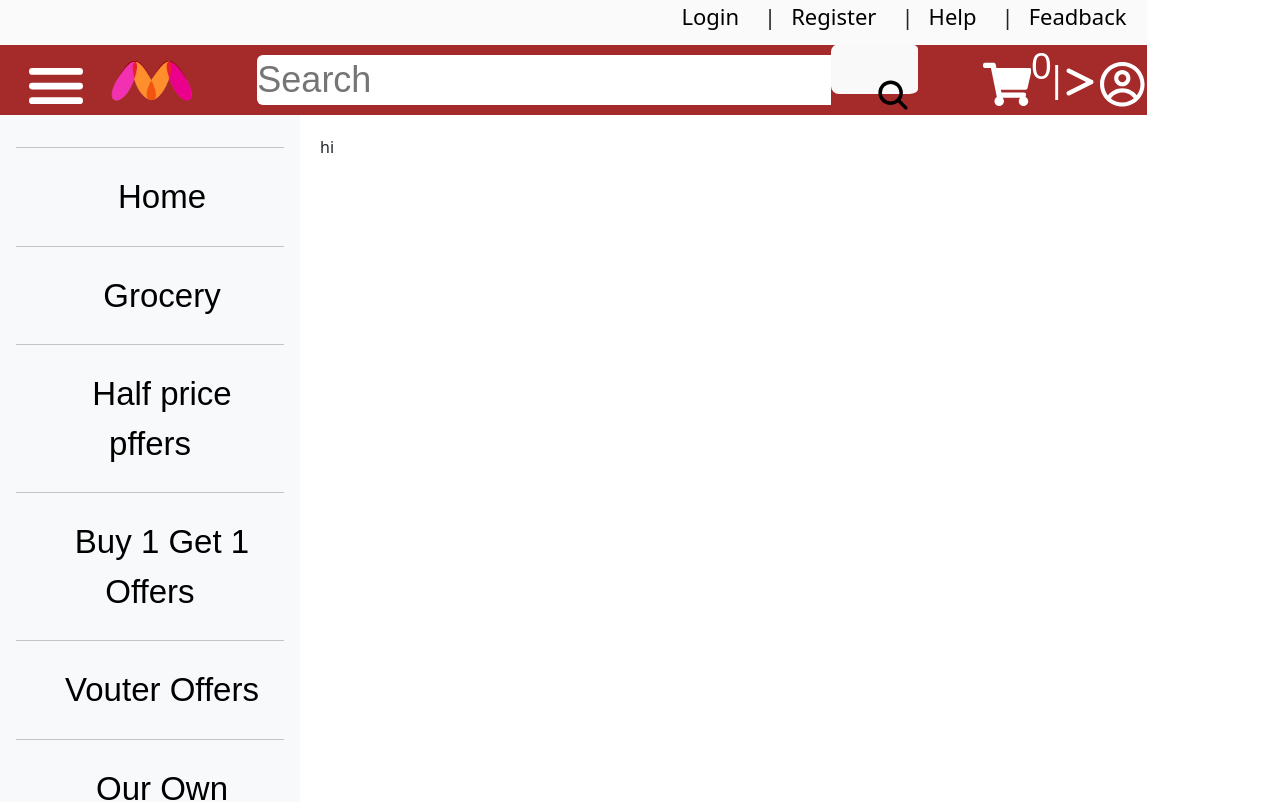
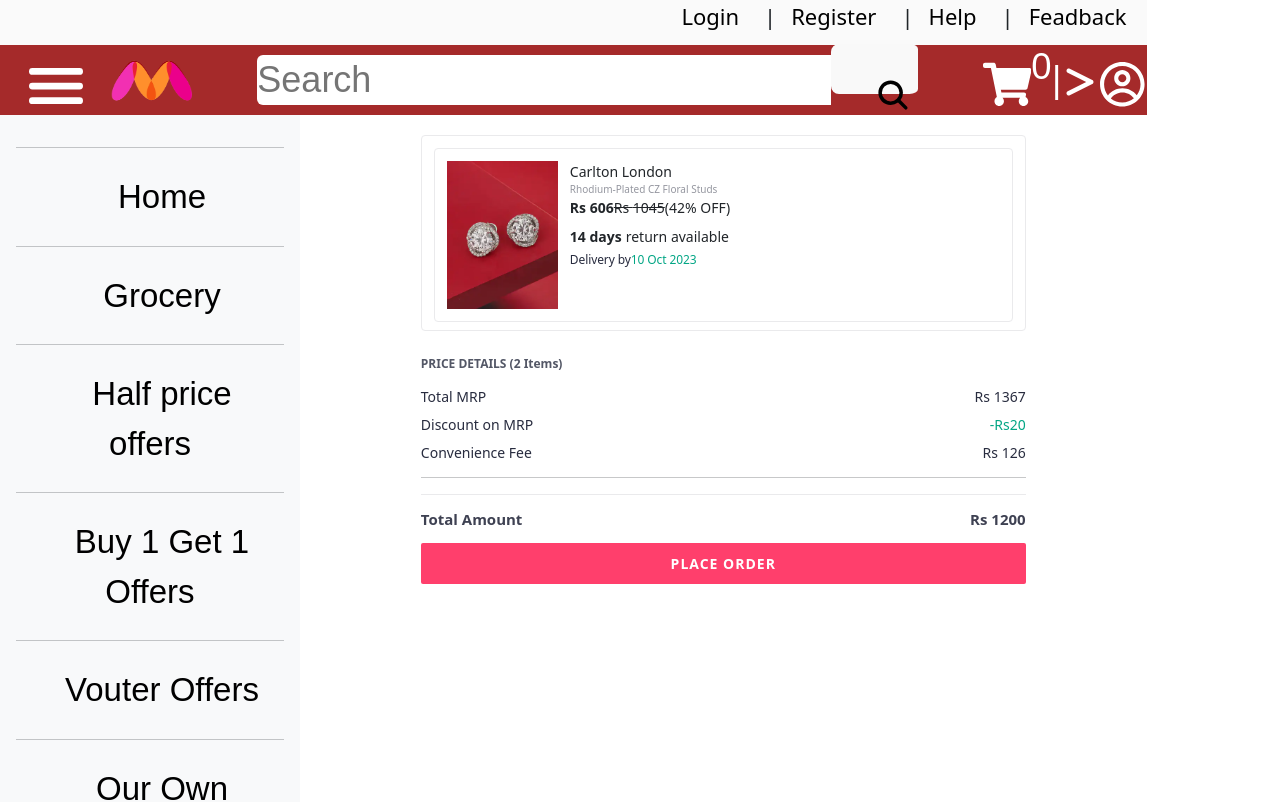
Before and after one commit to nowrinnova/Grocery-Shop, a React (Vite) app in the folder Grocery-SuperShop/: page /cart in a window 1280 px wide. Shown: the top 802 px of the page. Built offline with nearby package versions, Linux system fonts and the light colour scheme.

Commit message:
added cart, cartItem, cartSummery  component

```diff
--- /dev/null
+++ b/Grocery-SuperShop/src/Components/CartItem.jsx
@@ -0,0 +1,48 @@
+import React from "react";
+
+function CartItem() {
+  const item=
+
+  {
+    id: "001",
+    image: "images/1.jpg",
+    company: "Carlton London",
+    item_name: "Rhodium-Plated CZ Floral Studs",
+    original_price: 1045,
+    current_price: 606,
+    discount_percentage: 42,
+    return_period: 14,
+    delivery_date: "10 Oct 2023",
+    rating: {
+      stars: 4.5,
+      count: 1400
+    }
+  }
+  return (
+    <div class="bag-item-container">
+      <div class="item-left-part">
+        <img class="bag-item-img" src={item.image} />
+      </div>
+      <div class="item-right-part">
+        <div class="company">{item.company}</div>
+        <div class="item-name">{item.item_name}</div>
+        <div class="price-container">
+          <span class="current-price">Rs {item.current_price}</span>
+          <span class="original-price">Rs {item.original_price}</span>
+          <span class="discount-percentage">
+            ({item.discount_percentage}% OFF)
+          </span>
+        </div>
+        <div class="return-period">
+          <span class="return-period-days">14 days</span> return available
+        </div>
+        <div class="delivery-details">
+          Delivery by
+          <span class="delivery-details-days">10 Oct 2023</span>
+        </div>
+      </div>
+    </div>
+  );
+}
+
+export default CartItem;
--- /dev/null
+++ b/Grocery-SuperShop/src/Components/CartSummery.jsx
@@ -0,0 +1,42 @@
+import React from "react";
+
+function CartSummery() {
+  const bagItem={
+    totalMRP:1367,
+    discount:20,
+    CONVENIENCE_FEE:126,
+    totalAmount:1200,
+
+  }
+  return (
+    <>
+      <div class="bag-details-container">
+        <div class="price-header">PRICE DETAILS (2 Items) </div>
+        <div class="price-item">
+          <span class="price-item-tag">Total MRP</span>
+          <span class="price-item-value">Rs {bagItem.totalMRP}</span>
+        </div>
+        <div class="price-item">
+          <span class="price-item-tag">Discount on MRP</span>
+          <span class="price-item-value priceDetail-base-discount">
+            -Rs{bagItem.discount}
+          </span>
+        </div>
+        <div class="price-item">
+          <span class="price-item-tag">Convenience Fee</span>
+          <span class="price-item-value">Rs {bagItem.CONVENIENCE_FEE}</span>
+        </div>
+        <hr />
+        <div class="price-footer">
+          <span class="price-item-tag">Total Amount</span>
+          <span class="price-item-value">Rs {bagItem.totalAmount}</span>
+        </div>
+      </div>
+      <button class="btn-place-order">
+        <div class="css-xjhrni">PLACE ORDER</div>
+      </button>
+    </>
+  );
+}
+
+export default CartSummery;
--- a/Grocery-SuperShop/src/main.jsx
+++ b/Grocery-SuperShop/src/main.jsx
@@ -4,13 +4,13 @@
 import { RouterProvider, createBrowserRouter } from "react-router-dom";
 import './index.css'
 import Cart from './routes/Cart.jsx';
-import HomeItems from './routes/HomeItems.jsx';
+import Home from './routes/Home.jsx';
 const router = createBrowserRouter([
   {
     path: "/",
     element: <App />,
       children:[{
-        path:"/" ,element:<HomeItems/>
+        path:"/" ,element:<Home/>
       },
       {
         path:"/cart" ,element:<Cart/>
--- a/Grocery-SuperShop/src/routes/App.css
+++ b/Grocery-SuperShop/src/routes/App.css
@@ -191,3 +191,148 @@
   background: #a59696;
   color: red;
 }
+
+
+ /* -----cart CSS  --- start -- */
+
+
+.bag-items-container {
+  display: inline-block;
+  width: 64%;
+  padding-right: 20px;
+  border-right: 1px solid #eaeaec;
+  padding-top: 32px;
+  color: #282c3f;
+  font-size: 13px;
+  line-height: 1.42857143;
+}
+
+.bag-page {
+  width: 75%;
+  margin-left: 12.5%;
+
+}
+
+.bag-summary {
+  vertical-align: top;
+  display: inline-block;
+  width: 35%;
+  padding: 24px 0 0 16px;
+  color: #282c3f;
+  font-size: 13px;
+  line-height: 1.42857143;
+}
+
+.bag-details-container {
+  margin-bottom: 16px;
+}
+
+.price-header {
+  font-size: 12px;
+  font-weight: 700;
+  margin: 24px 0 16px;
+  color: #535766;
+}
+
+.price-item {
+  margin-bottom: 12px;
+  line-height: 16px;
+  font-size: 14px;
+  color: #282c3f;
+}
+
+.price-item-value {
+  float: right;
+}
+
+.priceDetail-base-discount {
+  color: #03a685;
+}
+
+.price-footer {
+  font-weight: 700;
+  font-size: 15px;
+  padding-top: 16px;
+  border-top: 1px solid #eaeaec;
+  color: #3e4152;
+  line-height: 16px;
+}
+
+.btn-place-order {
+  width: 100%;
+  letter-spacing: 1px;
+  font-size: 14px;
+  font-weight: 600;
+  border-radius: 2px;
+  border-width: 0px;
+  padding: 10px 16px;
+  background-color: rgb(255, 63, 108);
+  color: rgb(255, 255, 255);
+  cursor: pointer;
+}
+
+.bag-item-container {
+  margin-bottom: 8px;
+  background: #fff;
+  font-size: 14px;
+  border: 1px solid #eaeaec;
+  border-radius: 4px;
+  position: relative;
+  padding: 12px 12px 0;
+}
+
+.item-left-part {
+  position: absolute;
+  background: rgb(255, 242, 223);
+  height: 148px;
+  width: 111px;
+}
+
+.item-right-part {
+  padding-left: 12px;
+  position: relative;
+  min-height: 148px;
+  margin-left: 111px;
+  margin-bottom: 12px;
+}
+
+.bag-item-img {
+  width: 100%;
+}
+
+.return-period {
+  display: inline-flex;
+  font-size: 14px;
+  padding-top: 8px;
+}
+
+.return-period-days {
+  font-weight: 700;
+  margin-right: 4px;
+}
+
+.delivery-details {
+  margin-top: 5px;
+  color: #282c3f;
+  font-size: 12px;
+  letter-spacing: -.1px;
+  margin-bottom: 8px;
+  line-height: 15px;
+}
+
+.delivery-details-days {
+  color: #03a685;
+}
+
+.remove-from-cart {
+  position: absolute;
+  font-size: 25px;
+  top: 10px;
+  right: 18px;
+  width: 14px;
+  height: 14px;
+  cursor: pointer;
+}
+.original-price{
+  text-decoration: line-through;
+}
--- a/Grocery-SuperShop/src/routes/App.jsx
+++ b/Grocery-SuperShop/src/routes/App.jsx
@@ -1,8 +1,7 @@
 import './App.css'
 import "bootstrap/dist/css/bootstrap.min.css";
-import Header from '../routes/Header';
+import Header from './Header';
 import Footer from '../routes/Footer';
-import HomeItems from '../routes/HomeItems';
 import SideBar from '../routes/SideBar';
 import { Outlet} from 'react-router-dom';
 function App() {
@@ -13,7 +12,6 @@
       <div className='app-container'>
         <SideBar/>
         <div className='items-container'>
-          {/* <HomeItems ></HomeItems> */}
           <Outlet />
           </div>
       </div>
--- a/Grocery-SuperShop/src/routes/Cart.jsx
+++ b/Grocery-SuperShop/src/routes/Cart.jsx
@@ -1,13 +1,16 @@
-import React from 'react'
-
+import React from "react";
+import CartItem from "../Components/CartItem";
+import CartSummery from "../Components/CartSummery";
 
 function Cart() {
   return (
-    <div>
-      hi
-
+    <div className="bag-page">
+      <div className="bag-item-container">
+        <CartItem></CartItem>
+      </div>
+      <CartSummery></CartSummery>
     </div>
-  )
+  );
 }
 
-export default Cart
+export default Cart;
--- /dev/null
+++ b/Grocery-SuperShop/src/routes/Home.jsx
@@ -0,0 +1,29 @@
+import React from 'react'
+import HomeItems from './HomeItems'
+
+function Home() {
+  const item=
+
+  {
+    id: "001",
+    image: "images/1.jpg",
+    company: "Carlton London",
+    item_name: "Rhodium-Plated CZ Floral Studs",
+    original_price: 1045,
+    current_price: 606,
+    discount_percentage: 42,
+    return_period: 14,
+    delivery_date: "10 Oct 2023",
+    rating: {
+      stars: 4.5,
+      count: 1400
+    }
+  }
+  return (
+    <div>
+      <HomeItems item={item}></HomeItems>
+    </div>
+  )
+}
+
+export default Home
--- a/Grocery-SuperShop/src/routes/HomeItems.jsx
+++ b/Grocery-SuperShop/src/routes/HomeItems.jsx
@@ -1,23 +1,7 @@
 import React from "react";
 
-function HomeItems() {
-  const item=
+function HomeItems({item}) {
 
-  {
-    id: "001",
-    image: "images/1.jpg",
-    company: "Carlton London",
-    item_name: "Rhodium-Plated CZ Floral Studs",
-    original_price: 1045,
-    current_price: 606,
-    discount_percentage: 42,
-    return_period: 14,
-    delivery_date: "10 Oct 2023",
-    rating: {
-      stars: 4.5,
-      count: 1400
-    }
-  }
   return (
     <div>
       <div class="card item-container" style={{width: "18rem"}}>
--- a/Grocery-SuperShop/src/routes/SideBar.jsx
+++ b/Grocery-SuperShop/src/routes/SideBar.jsx
@@ -1,5 +1,5 @@
 import React from "react";
-import { Link} from 'react-router-dom';
+import {Link} from 'react-router-dom';
 function SideBar() {
   return (
     <>
@@ -36,7 +36,7 @@
               <svg className="bi pe-none me-2" width="16" height="16">
                 <use xlinkHref="#table"></use>
               </svg>
-              Half price pffers
+              Half price offers
             </a>
           </li>{" "}
           <hr />
```
